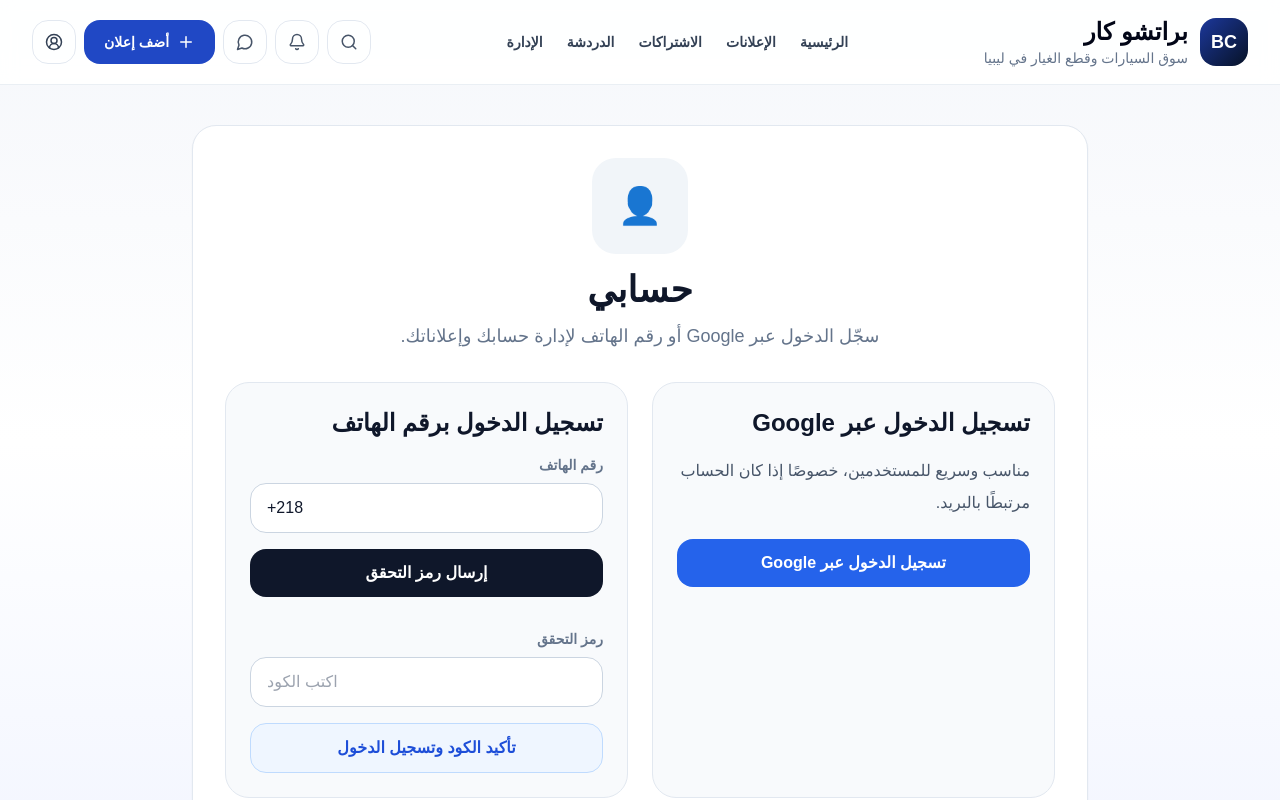
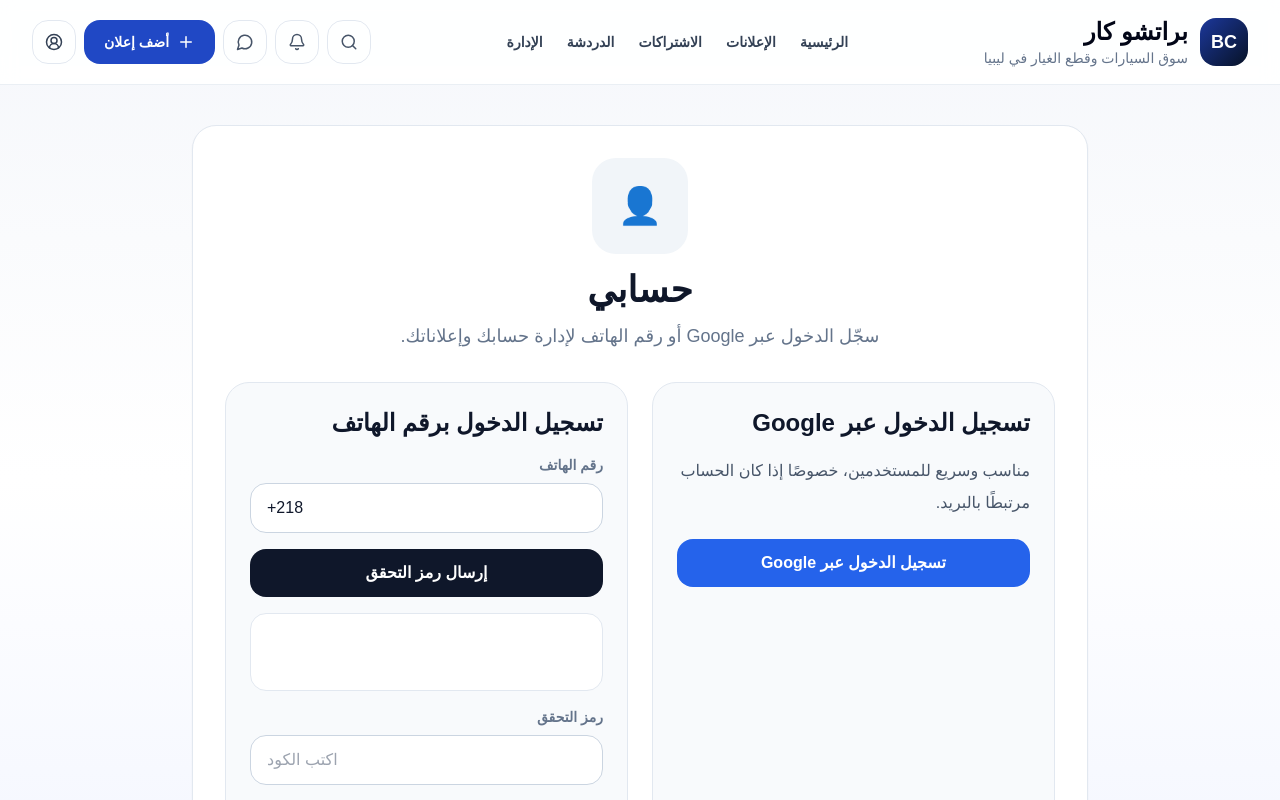
Before and after one commit to asbel4096-web/Brao-, a Next.js app: page /profile in a window 1280 px wide. Shown: the top 800 px of the page. Built offline with nearby package versions, Linux system fonts and the light colour scheme; no server answers.

Commit message:
Update page.tsx

```diff
--- a/app/(public)/profile/page.tsx
+++ b/app/(public)/profile/page.tsx
@@ -80,19 +80,22 @@ export default function ProfilePage() {
   }, []);
 
   useEffect(() => {
-    if (!recaptchaContainerRef.current || typeof window === "undefined") return;
+    if (typeof window === "undefined") return;
+    if (!recaptchaContainerRef.current) return;
 
+    const timer = setTimeout(() => {
       if (window.recaptchaVerifier) return;
 
+      try {
         auth.languageCode = "ar";
 
         window.recaptchaVerifier = new RecaptchaVerifier(
           auth,
-      recaptchaContainerRef.current,
+          "recaptcha-container",
           {
             size: "normal",
             callback: () => {
-          console.log("reCAPTCHA solved");
+              setMessage("تم تفعيل reCAPTCHA بنجاح.");
             },
             "expired-callback": () => {
               setMessage("انتهت صلاحية reCAPTCHA، أعد المحاولة.");
@@ -104,6 +107,13 @@ export default function ProfilePage() {
           console.error("reCAPTCHA render error:", error);
           setMessage("فشل تحميل reCAPTCHA.");
         });
+      } catch (error) {
+        console.error("reCAPTCHA init error:", error);
+        setMessage("تعذر تهيئة reCAPTCHA.");
+      }
+    }, 500);
+
+    return () => clearTimeout(timer);
   }, []);
 
   const firstLetter = useMemo(() => {
@@ -137,7 +147,7 @@ export default function ProfilePage() {
       }
 
       if (!window.recaptchaVerifier) {
-        setMessage("reCAPTCHA غير جاهز بعد، أعد تحميل الصفحة.");
+        setMessage("reCAPTCHA غير جاهز بعد. أعد تحميل الصفحة.");
         return;
       }
 
@@ -263,7 +273,13 @@ export default function ProfilePage() {
                   {sendingCode ? "جارٍ إرسال الرمز..." : "إرسال رمز التحقق"}
                 </button>
 
-                <div ref={recaptchaContainerRef} className="mb-4" />
+                <div className="mb-4">
+                  <div
+                    ref={recaptchaContainerRef}
+                    id="recaptcha-container"
+                    className="flex min-h-[78px] items-center justify-center overflow-hidden rounded-2xl border border-slate-200 bg-white p-2"
+                  />
+                </div>
 
                 <label className="mb-2 block text-sm font-bold text-slate-500">
                   رمز التحقق
```
Lines whose indentation alone changed are shown as unchanged.
